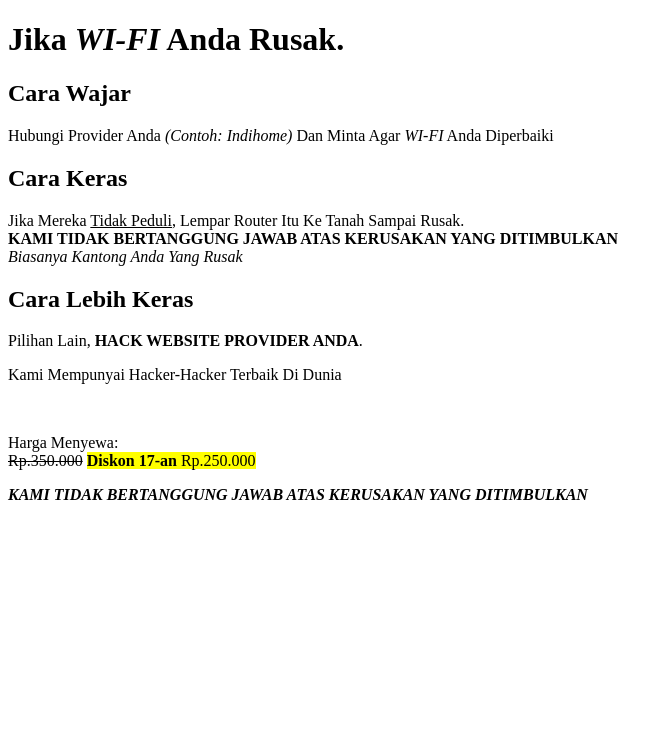
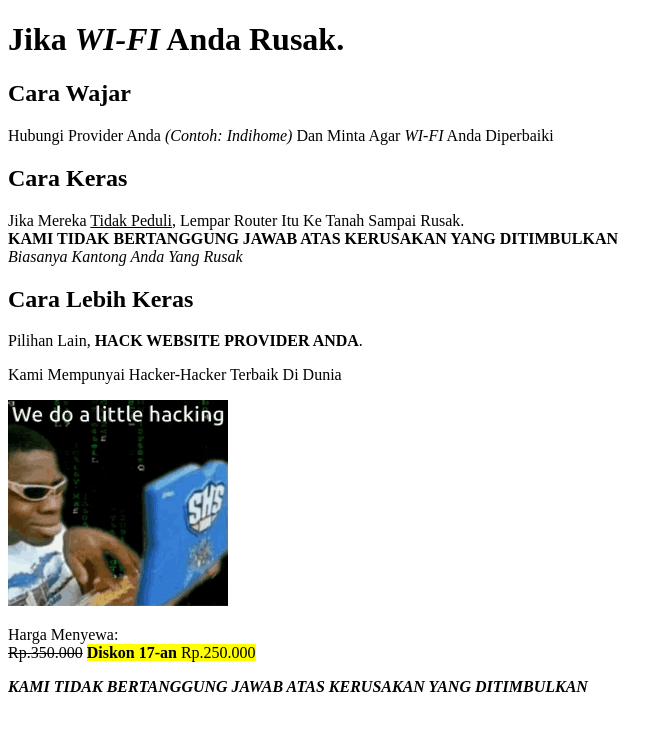
Before and after one commit to how-to-wifi/how-to-wifi.github.io, a plain HTML site: page index.html in a window 1280 px wide. Shown: the whole page, without its empty margins (0-672 px from the left). Drawn offline with Linux system fonts and the light colour scheme.

Commit message:
Update index.html

```diff
--- a/index.html
+++ b/index.html
@@ -18,7 +18,7 @@
         <p>Pilihan Lain, <strong>HACK WEBSITE PROVIDER ANDA</strong>.</p>
         <p>Kami Mempunyai Hacker-Hacker Terbaik Di Dunia<br>
         <p>
-                <img src="" />
+                <img src="https://raw.githubusercontent.com/how-to-wifi/how-to-wifi.github.io/main/critical-ops-we-do-a-little-hacking.gif" />
         </p>
          Harga Menyewa: <br>
         <s>Rp.350.000</s> <mark><strong>Diskon 17-an</strong> Rp.250.000</mark></p>
```
